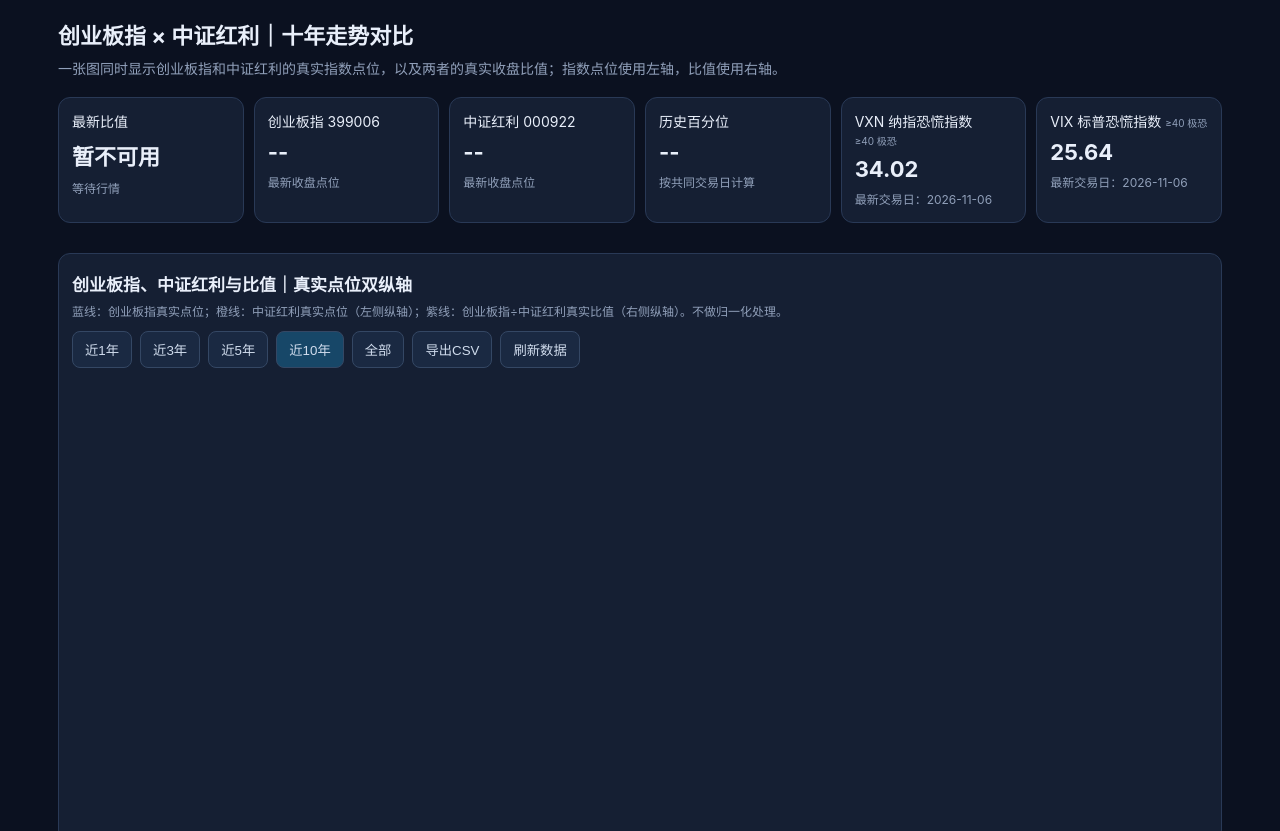
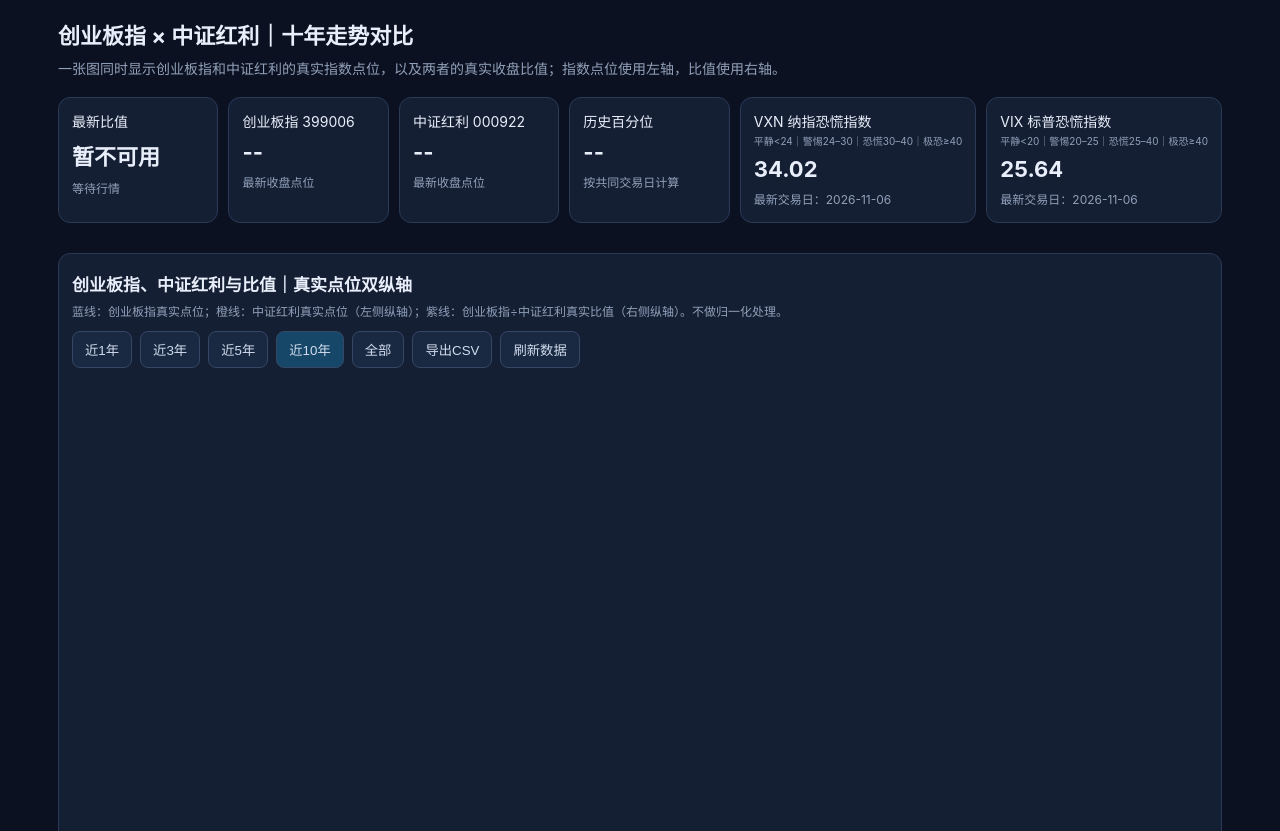
Before and after one commit to qq837165819-cmd/cyb-dividend-ratio1, a plain HTML site: page index.html in a window 1280 px wide. Shown: the top 831 px of the page. Drawn offline with nearby package versions, Linux system fonts and the light colour scheme; no server answers.

Commit message:
Add fear index classification ranges beside VIX and VXN

```diff
--- a/index.html
+++ b/index.html
@@ -16,8 +16,8 @@
 <div class="card">创业板指 399006<div class="v" id="growth">--</div><div class="hint">最新收盘点位</div></div>
 <div class="card">中证红利 000922<div class="v" id="dividend">--</div><div class="hint">最新收盘点位</div></div>
 <div class="card">历史百分位<div class="v" id="pct">--</div><div class="hint" id="count">按共同交易日计算</div></div>
-<div class="card">VXN 纳指恐慌指数 <span class="mini-note">≥40 极恐</span><div class="v" id="vxnLatest">--</div><div class="hint" id="vxnLatestDate">等待行情</div></div>
-<div class="card">VIX 标普恐慌指数 <span class="mini-note">≥40 极恐</span><div class="v" id="vixLatest">--</div><div class="hint" id="vixLatestDate">等待行情</div></div>
+<div class="card">VXN 纳指恐慌指数 <span class="mini-note">平静<24｜警惕24–30｜恐慌30–40｜极恐≥40</span><div class="v" id="vxnLatest">--</div><div class="hint" id="vxnLatestDate">等待行情</div></div>
+<div class="card">VIX 标普恐慌指数 <span class="mini-note">平静<20｜警惕20–25｜恐慌25–40｜极恐≥40</span><div class="v" id="vixLatest">--</div><div class="hint" id="vixLatestDate">等待行情</div></div>
 </section>
 <section class="panel">
 <div class="section-title">创业板指、中证红利与比值｜真实点位双纵轴</div>
```
